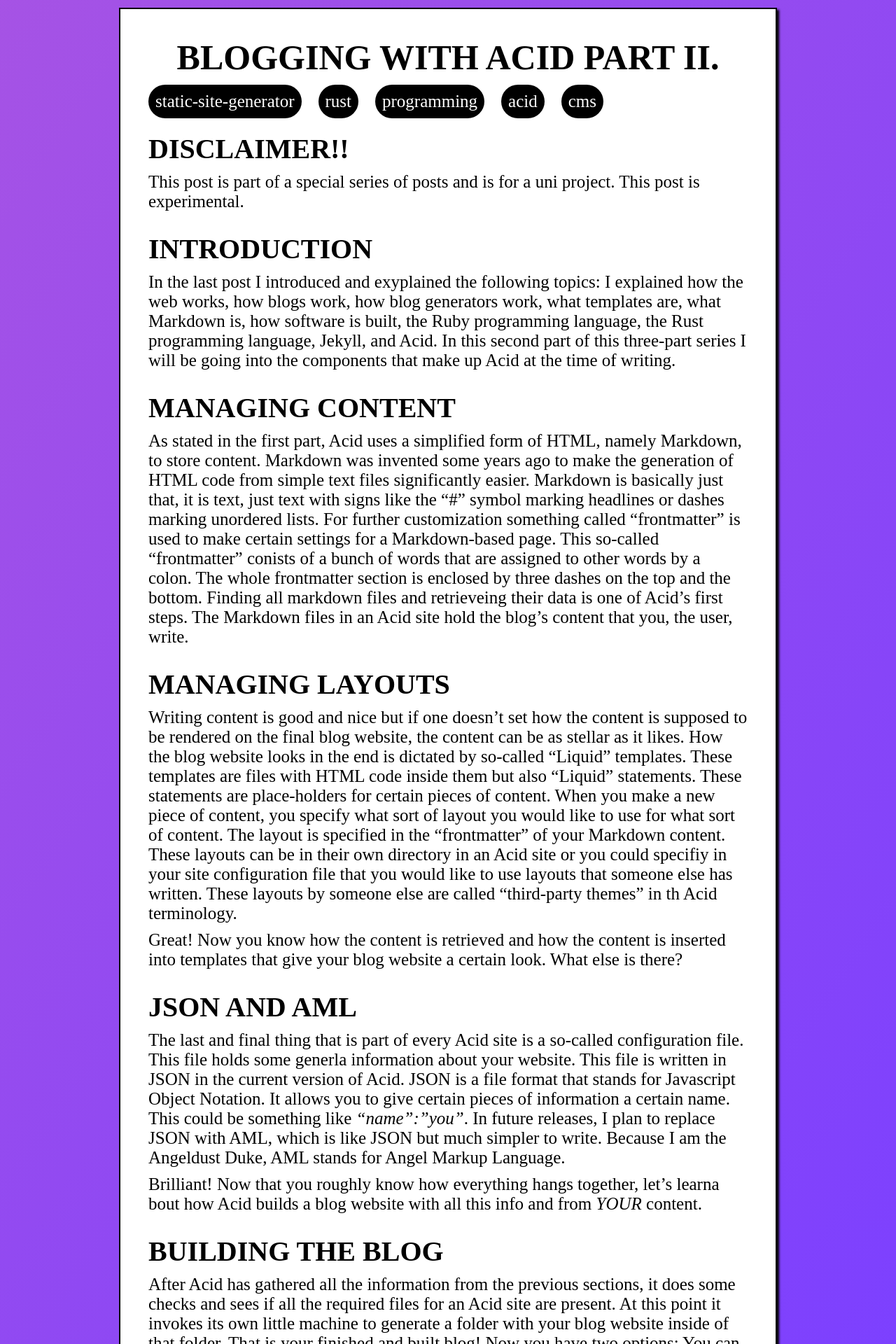
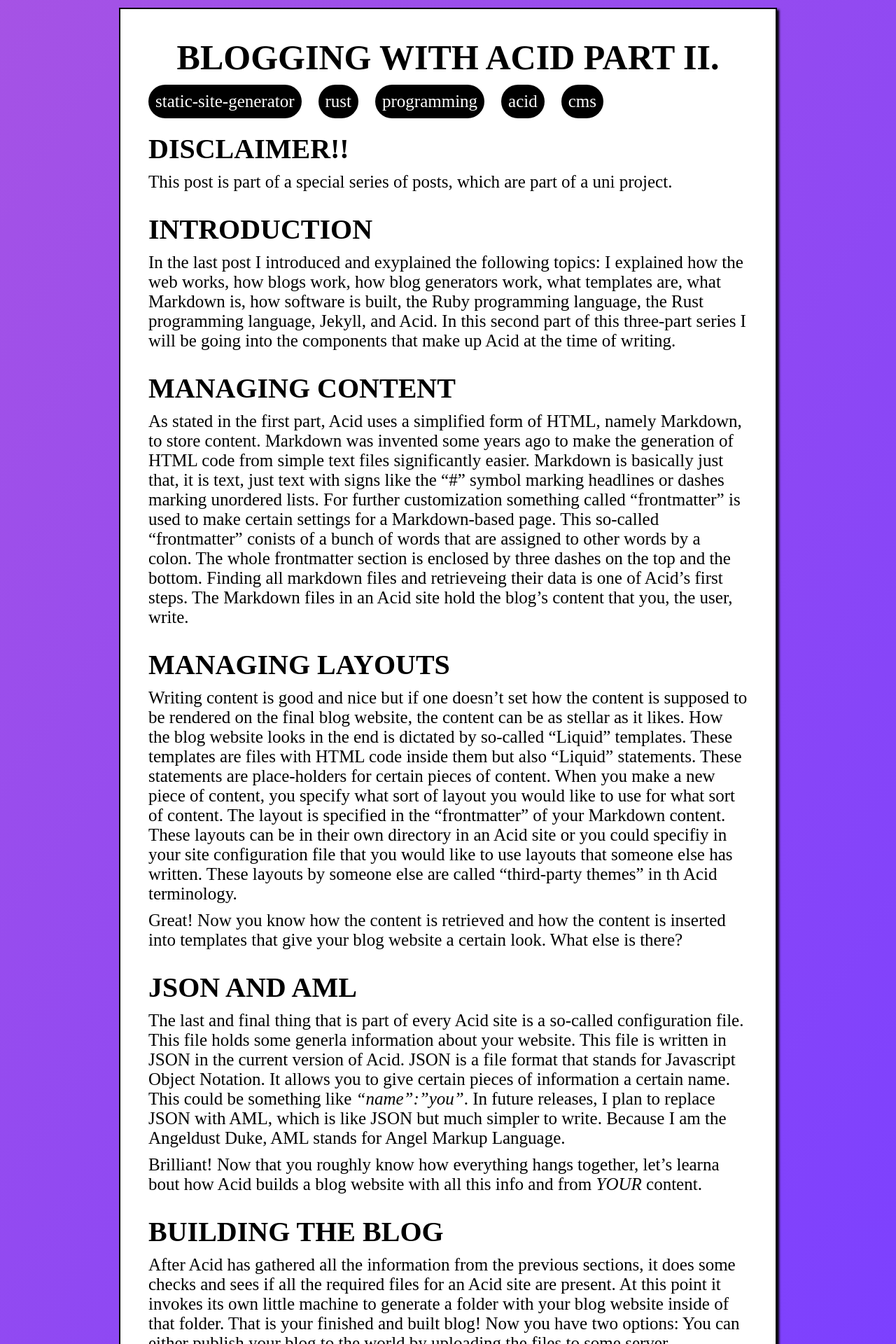
Before and after one commit to iamtheblackunicorn/angeldustduke-genesis, a Jekyll site: the page built from _posts/2022-05-08-Blogging-with-Acid-Part-II.markdown, in a window 1280 px wide. Shown: the part 536-2456 px from the top of the page at 70% size. Built offline with Jekyll 4.4.1, drawn with Linux system fonts in a browser that asks for light colours; some web fonts are replaced; some of the changed text lies outside the part shown.

```diff
--- a/_posts/2022-05-06-Blogging-with-Acid-Part-II.markdown
+++ b/_posts/2022-05-08-Blogging-with-Acid-Part-II.markdown
@@ -10,7 +10,7 @@ tags: "static-site-generator rust programming acid cms"
 
 ## DISCLAIMER!!
 
-This post is part of a special series of posts and is for a uni project. This post is experimental.
+This post is part of a special series of posts, which are part of a uni project.
 
 ## Introduction
 
--- a/_posts/2022-06-06-Blogging-with-Acid-Part-III.markdown
+++ b/_posts/2022-06-08-Blogging-with-Acid-Part-III.markdown
@@ -1,6 +1,6 @@
 ---
 layout: post
-date_time: "2022/06/06"
+date_time: "2022/06/08"
 description: "Blogging in Rust and why you should care. (Part III)"
 title: "Blogging with Acid Part III"
 show: false
```
Also changed, not shown: other parts of _posts/2022-05-08-Blogging-with-Acid-Part-II.markdown (+1 -1 lines).
